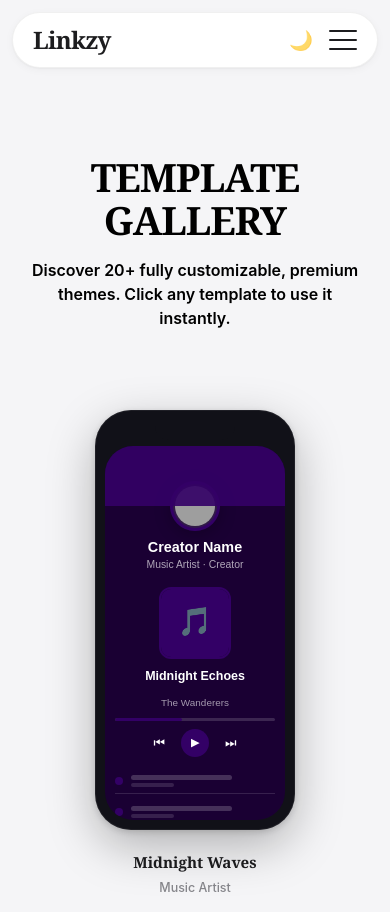
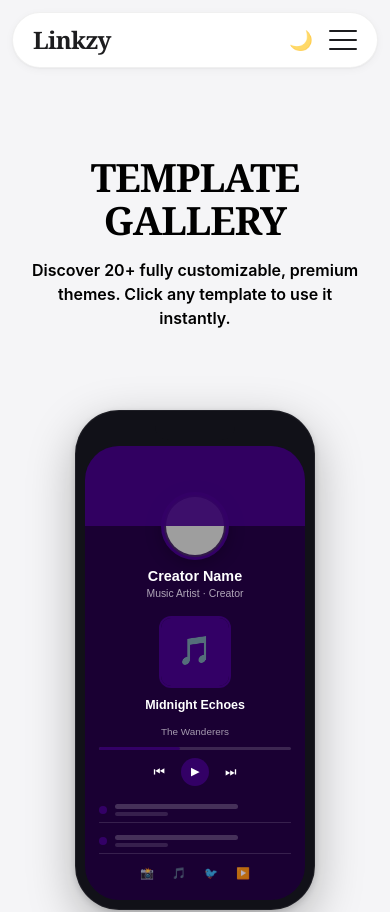
Before and after one commit to SumitZen/linkzyy, a React (Vite) app: page /templates in a window 390 px wide. Shown: the top 912 px of the page. Built offline with nearby package versions, Linux system fonts and the light colour scheme; no server answers; grey boxes are pictures that could not be loaded.

Commit message:
fix: templates page mobile layout squishing

```diff
--- a/src/components/TemplateCard.module.css
+++ b/src/components/TemplateCard.module.css
@@ -367,46 +367,46 @@
 /* ═══ MOBILE BREAKPOINTS ═══ */
 @media (max-width: 768px) {
     .phoneMockup {
-        width: 200px;
-        height: 420px;
-        border-radius: 36px;
+        width: 240px;
+        height: 500px;
+        border-radius: 44px;
     }
 
     .screen {
-        border-radius: 28px;
-        padding: 0 10px 12px;
+        border-radius: 34px;
+        padding: 0 14px 16px;
     }
 
     .bannerStrip {
-        height: 60px;
+        height: 80px;
     }
 
     .avatarRing {
-        width: 50px;
-        height: 50px;
-        margin-top: -25px;
+        width: 68px;
+        height: 68px;
+        margin-top: -34px;
     }
 
     .avatarFallback {
-        font-size: 1.2rem;
+        font-size: 1.6rem;
     }
 
     .profileName {
-        font-size: 0.9rem;
-        margin-top: 6px;
+        font-size: 1.1rem;
+        margin-top: 8px;
     }
 
     .profileBio {
-        font-size: 0.65rem;
+        font-size: 0.8rem;
     }
 
     .mockupLinks {
-        gap: 6px;
+        gap: 10px;
     }
 
     .mockupLink {
-        height: 36px;
-        font-size: 0.7rem;
-        border-radius: 10px;
+        height: 44px;
+        font-size: 0.85rem;
+        border-radius: 12px;
     }
 }
--- a/src/pages/TemplatesPage.module.css
+++ b/src/pages/TemplatesPage.module.css
@@ -57,6 +57,8 @@
     }
 
     .grid {
-        gap: 32px;
+        flex-direction: column;
+        align-items: center;
+        gap: 48px;
     }
 }
```
